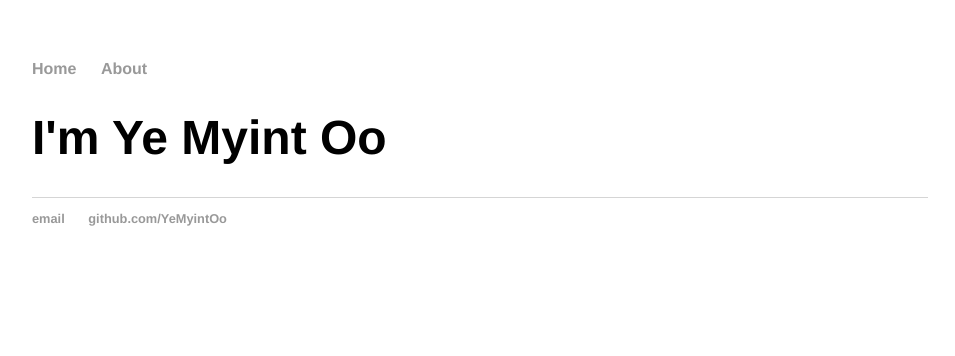
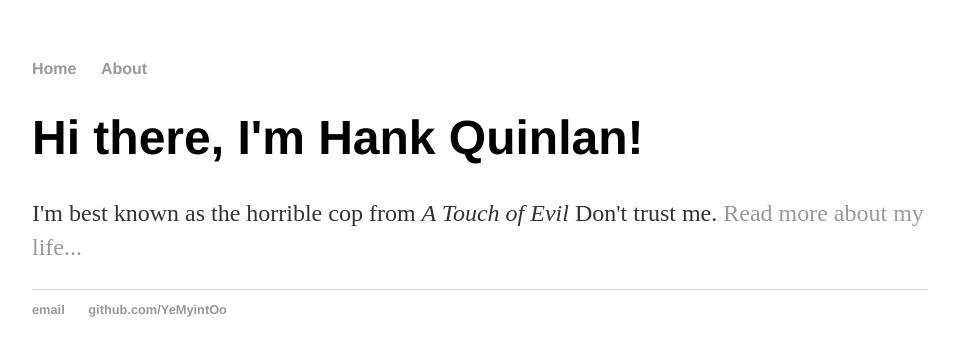
Before and after one commit to YeMyintOo/yemyintoo.github.io, a Jekyll site: the page built from index.html, in a window 1280 px wide. Shown: the top 356 px of the page, without its empty margins (160-1115 px from the left). Built offline with Jekyll 4.4.1, drawn with Linux system fonts in a browser that asks for light colours.

Commit message:
Update index.html

```diff
--- a/index.html
+++ b/index.html
@@ -1,28 +1,8 @@
-<!DOCTYPE html>
-<html>
-	<head>
-		<title>Ye Myint Oo</title>
-		<!-- link to main stylesheet -->
-		<link rel="stylesheet" type="text/css" href="/css/main.css">
-	</head>
-	<body>
-		<nav>
-    		<ul>
-        		<li><a href="/">Home</a></li>
-	        	<li><a href="/about">About</a></li>
-        		</ul>
-		</nav>
-		<div class="container">
-    		<div class="blurb">
-        		<h1>I'm Ye Myint Oo</h1>
-
-    		</div><!-- /.blurb -->
-		</div><!-- /.container -->
-		<footer>
-    		<ul>
-        		<li><a href="mailto:yemyintoo.h2o@gmail.com">email</a></li>
-        		<li><a href="https://github.com/YeMyintOo">github.com/YeMyintOo</a></li>
-			</ul>
-		</footer>
-	</body>
-</html>
+---
+layout: default
+title: Hank Quinlan, Horrible Cop
+---
+<div class="blurb">
+	<h1>Hi there, I'm Hank Quinlan!</h1>
+	<p>I'm best known as the horrible cop from <em>A Touch of Evil</em> Don't trust me. <a href="/about">Read more about my life...</a></p>
+</div><!-- /.blurb -->
```
